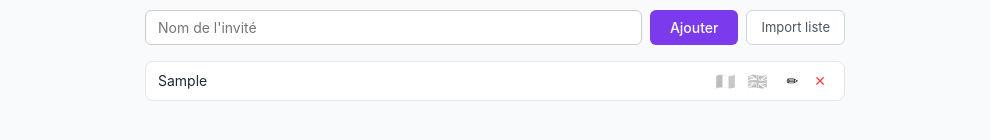
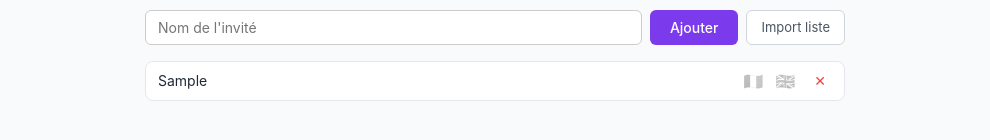
Before and after one commit to Godefroy/plan-de-table-mariage, a React (Vite) app: page / in a window 1280 px wide. Both pictures are taken after typing "Sample" into the empty fields and a click on the button "Ajouter". Shown: the part 194-334 px from the top of the page, without its empty margins (145-1135 px from the left). Built offline with nearby package versions, Linux system fonts and the light colour scheme.

Commit message:
Make guest name editable inline

```diff
--- a/src/components/guests/GuestRow.module.css
+++ b/src/components/guests/GuestRow.module.css
@@ -14,7 +14,7 @@
 .name {
   flex: 1;
   font-size: 14px;
-  cursor: default;
+  cursor: text;
 }
 
 .editInput {
@@ -59,7 +59,6 @@
   gap: 4px;
 }
 
-.editBtn,
 .deleteBtn {
   background: none;
   border: none;
@@ -70,10 +69,6 @@
   line-height: 1;
 }
 
-.editBtn:hover {
-  background: #f3f4f6;
-}
-
 .deleteBtn {
   color: #ef4444;
 }
--- a/src/components/guests/GuestRow.tsx
+++ b/src/components/guests/GuestRow.tsx
@@ -45,7 +45,7 @@ export function GuestRow({ guest }: { guest: Guest }) {
             autoFocus
           />
         ) : (
-          <span className={styles.name} onDoubleClick={() => setEditing(true)}>
+          <span className={styles.name} onClick={() => setEditing(true)}>
             {guest.name}
           </span>
         )}
@@ -62,9 +62,6 @@ export function GuestRow({ guest }: { guest: Guest }) {
           ))}
         </div>
         <div className={styles.actions}>
-          <button onClick={() => setEditing(true)} className={styles.editBtn} title="Modifier">
-            ✏
-          </button>
           <button onClick={handleDelete} className={styles.deleteBtn} title="Supprimer">
             ✕
           </button>
```
